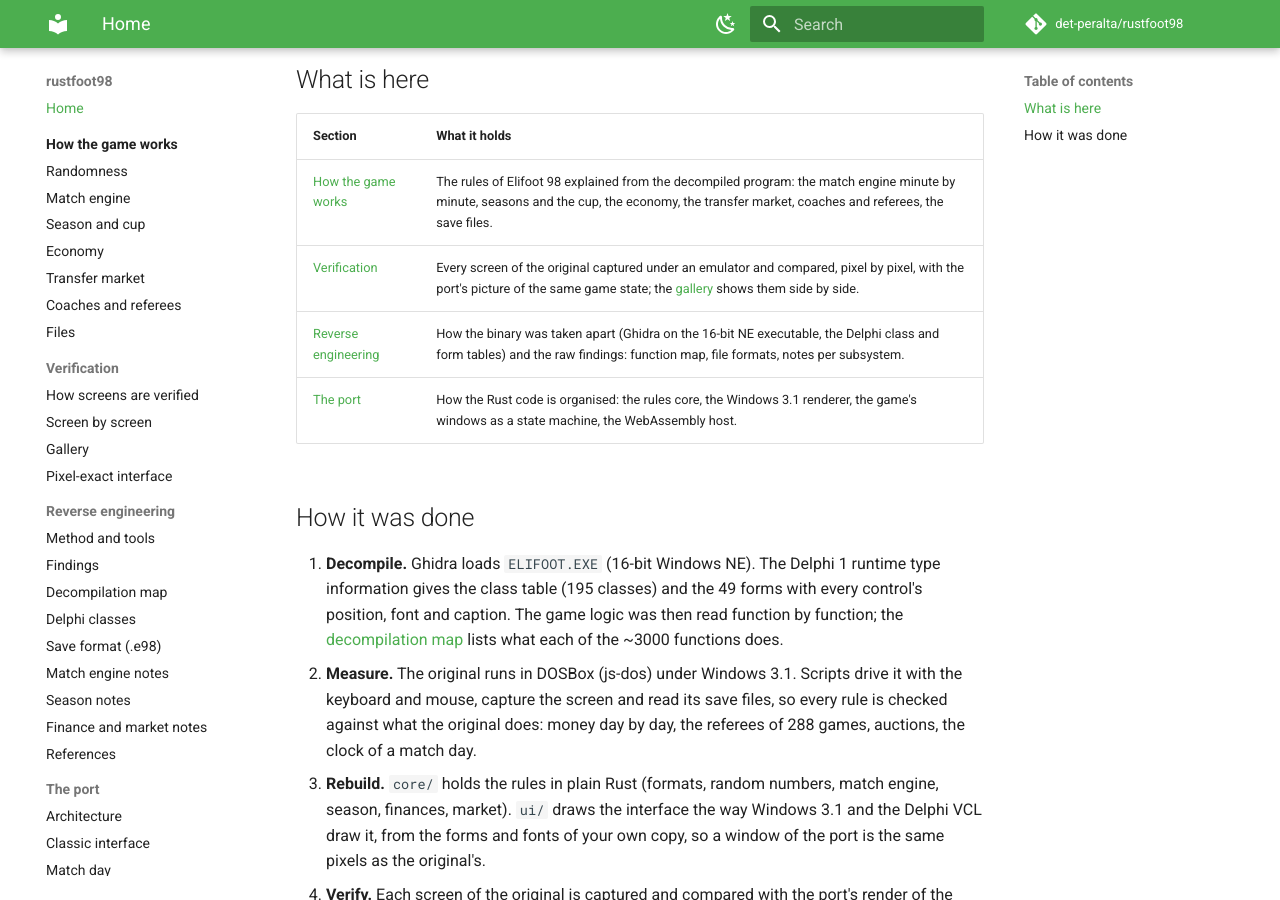
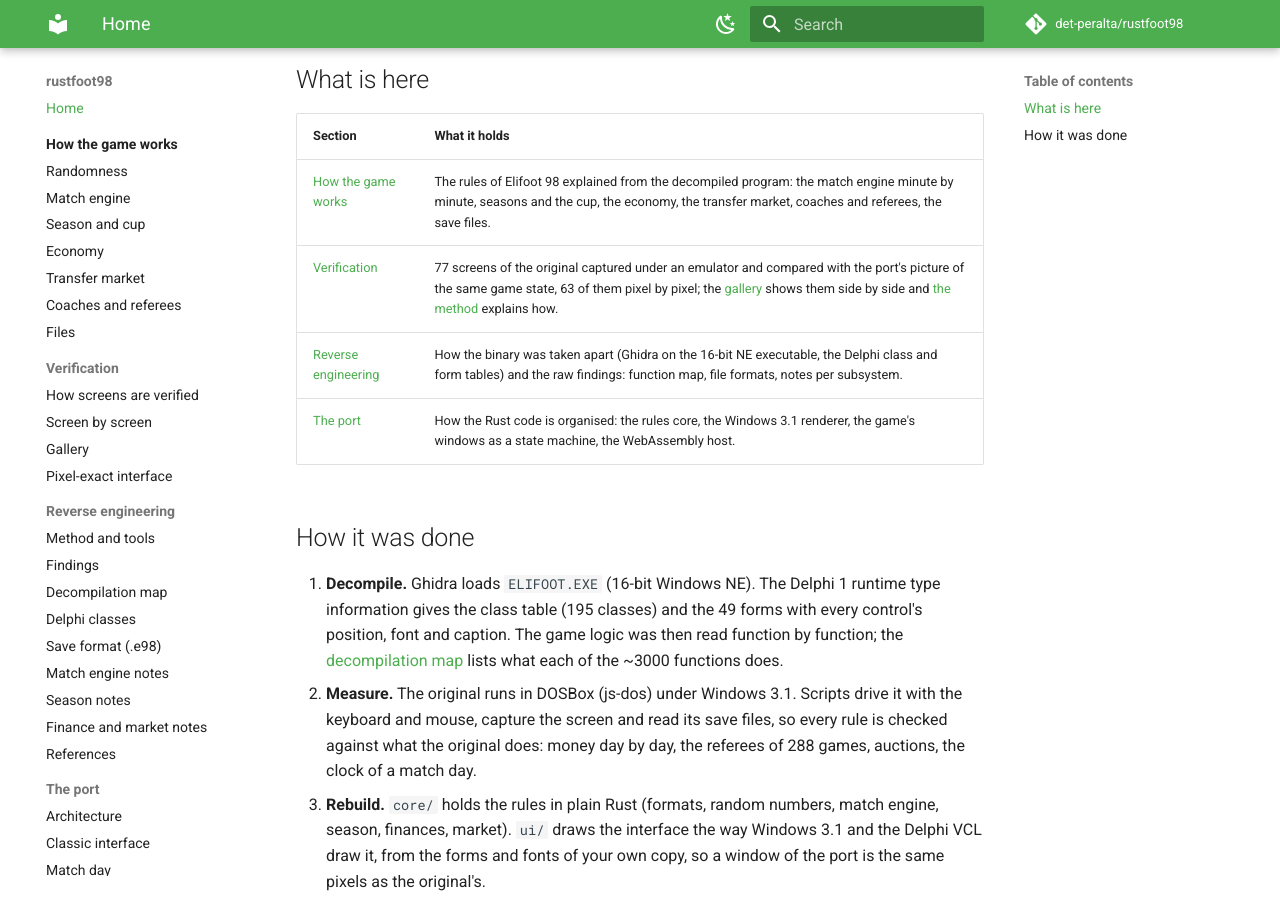
Before and after one commit to det-peralta/rustfoot98, an MkDocs documentation site: the page built from docs/index.md, in a window 1280 px wide and 900 px high, scrolled down 499 px. Built offline with MkDocs 1.6.1 and Material for MkDocs 9.7.7, drawn with Linux system fonts in a browser that asks for light colours; comment, search, counter and statistics services are not loaded.

Commit message:
README, docs home: the verification figures; the smoke test chooses a formation with A
Co-Authored-By: Claude Opus 5.5 <noreply@anthropic.com>

```diff
--- a/docs/index.md
+++ b/docs/index.md
@@ -17,7 +17,7 @@ fonts, dialogs and rules, recovered from the program itself rather than imitated
 | Section | What it holds |
 |---|---|
 | [How the game works](game/index.md) | The rules of Elifoot 98 explained from the decompiled program: the match engine minute by minute, seasons and the cup, the economy, the transfer market, coaches and referees, the save files. |
-| [Verification](verification/screens.md) | Every screen of the original captured under an emulator and compared, pixel by pixel, with the port's picture of the same game state; the [gallery](verification/gallery.md) shows them side by side. |
+| [Verification](verification/screens.md) | 77 screens of the original captured under an emulator and compared with the port's picture of the same game state, 63 of them pixel by pixel; the [gallery](verification/gallery.md) shows them side by side and [the method](verification/method.md) explains how. |
 | [Reverse engineering](installation.md) | How the binary was taken apart (Ghidra on the 16-bit NE executable, the Delphi class and form tables) and the raw findings: function map, file formats, notes per subsystem. |
 | [The port](architecture.md) | How the Rust code is organised: the rules core, the Windows 3.1 renderer, the game's windows as a state machine, the WebAssembly host. |
 
```
Also changed, not shown: README.md (+3 -0 lines), 1 other file.
